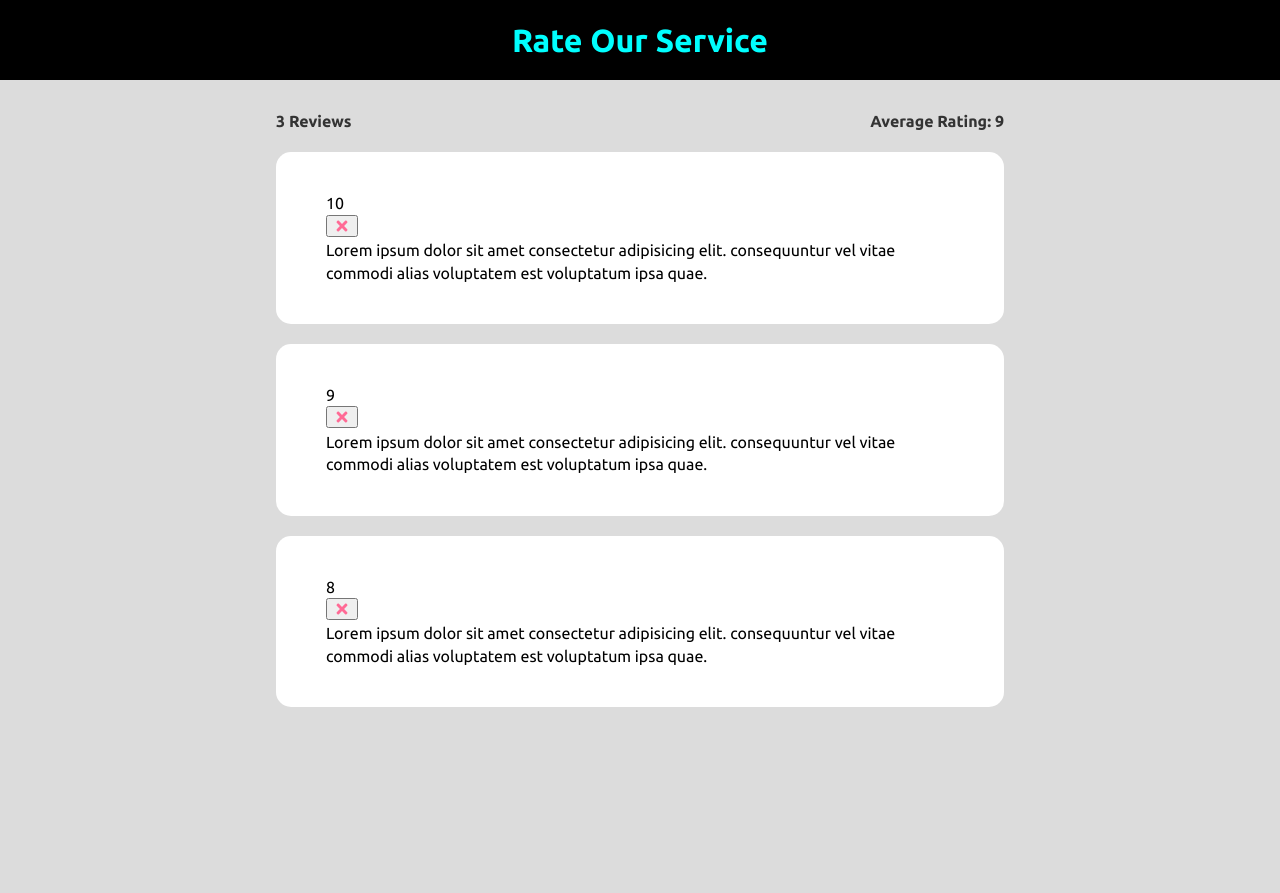
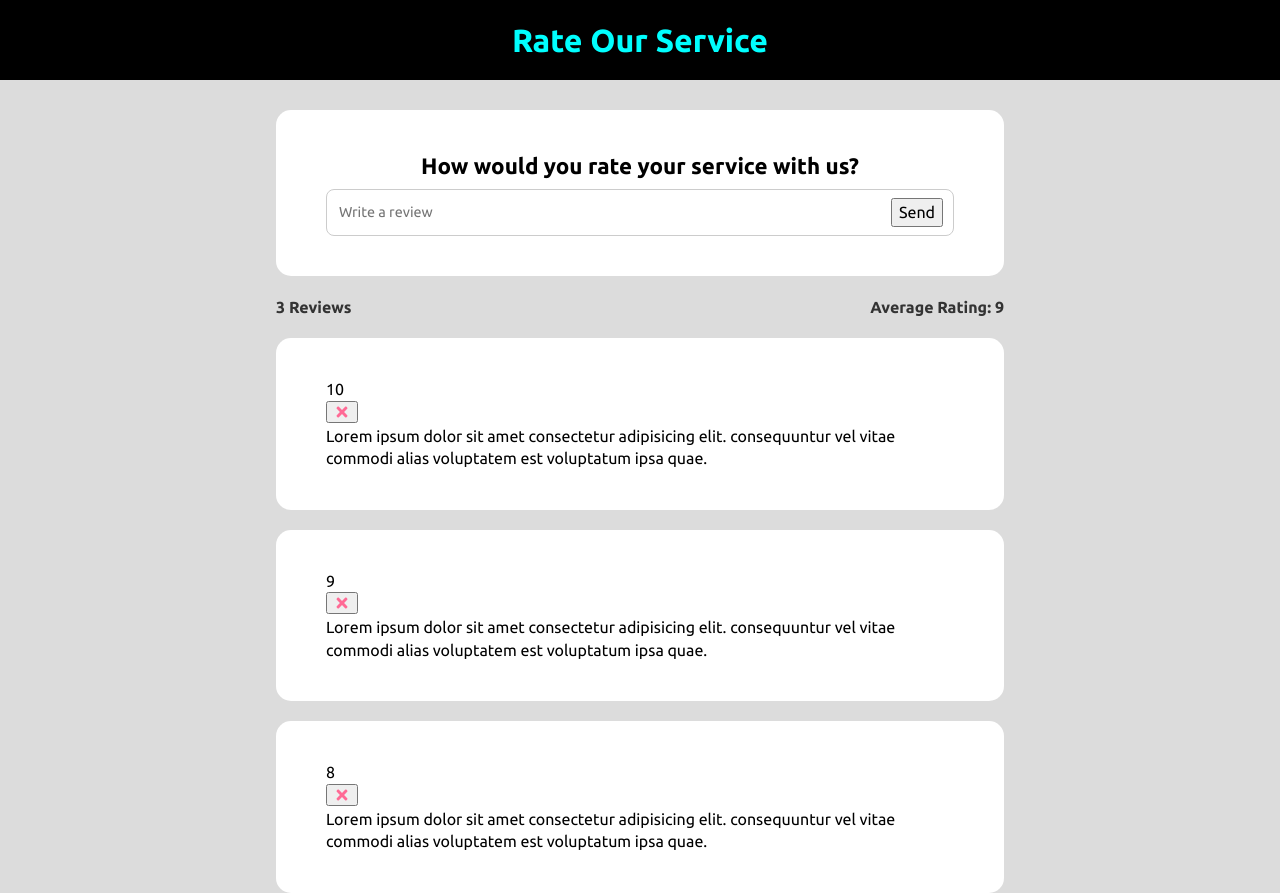
Before and after one commit to zynkro/react_rate-our-service-app, a React (Create React App) app: page / in a window 1280 px wide. Before the commit the page ends 800 px from the top, so only its background shows below. Built offline with nearby package versions, Linux system fonts and the light colour scheme.

Commit message:
Added FeedbackForm component along with some basic styling

```diff
--- a/src/App.jsx
+++ b/src/App.jsx
@@ -3,6 +3,7 @@
 import Header from './components/Header/Header';
 import FeedbackList from './components/FeedbackList/FeedbackList';
 import FeedbackStats from './components/FeedbackStats/FeedbackStats';
+import FeedbackForm from './components/FeedbackForm/FeedbackForm';
 
 import feedbackData from './data/feedbackData';
 
@@ -19,6 +20,7 @@
     <>
       <Header title='Rate Our Service' />
       <div className='container'>
+        <FeedbackForm />
         <FeedbackStats feedbacks={feedbacks} />
         <FeedbackList feedbacks={feedbacks} handleDelete={deleteFeedback} />
       </div>
--- /dev/null
+++ b/src/components/FeedbackForm/FeedbackForm.jsx
@@ -0,0 +1,33 @@
+import { useState } from 'react';
+
+import Card from '../shared/Card/Card';
+import './FeedbackForm.scss';
+
+const FeedbackForm = () => {
+  const [text, setText] = useState('');
+
+  const handleTextChange = (e) => {
+    setText(e.target.value);
+  };
+
+  return (
+    <Card>
+      <form className='feedback-form'>
+        <h1 className='feedback-form__title'>
+          How would you rate your service with us?
+        </h1>
+        <div className='feedback-form__input'>
+          <input
+            onChange={handleTextChange}
+            type='text'
+            placeholder='Write a review'
+            value={text}
+          />
+          <button type='submit'>Send</button>
+        </div>
+      </form>
+    </Card>
+  );
+};
+
+export default FeedbackForm;
--- /dev/null
+++ b/src/components/FeedbackForm/FeedbackForm.scss
@@ -0,0 +1,29 @@
+.feedback-form {
+  &__input {
+    display: flex;
+    flex-direction: row;
+
+    padding: 8px 10px;
+
+    border: 1px solid #ccc;
+    border-radius: 8px;
+  }
+
+  &__title {
+    padding-bottom: 0.5rem;
+
+    font-size: 1.4rem;
+    text-align: center;
+  }
+
+  input {
+    flex-grow: 2;
+
+    border: none;
+    font-size: 0.9rem;
+  }
+
+  input:focus {
+    outline: none;
+  }
+}
```
